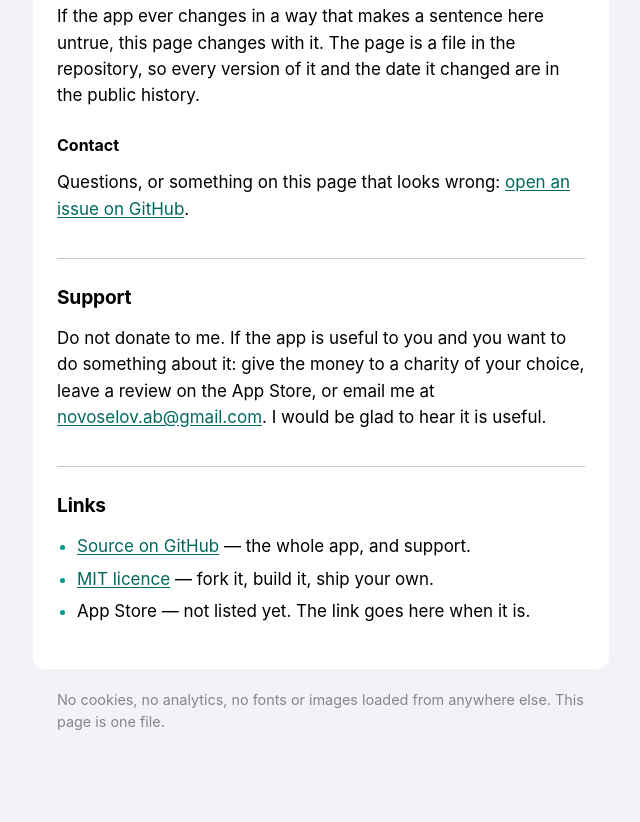
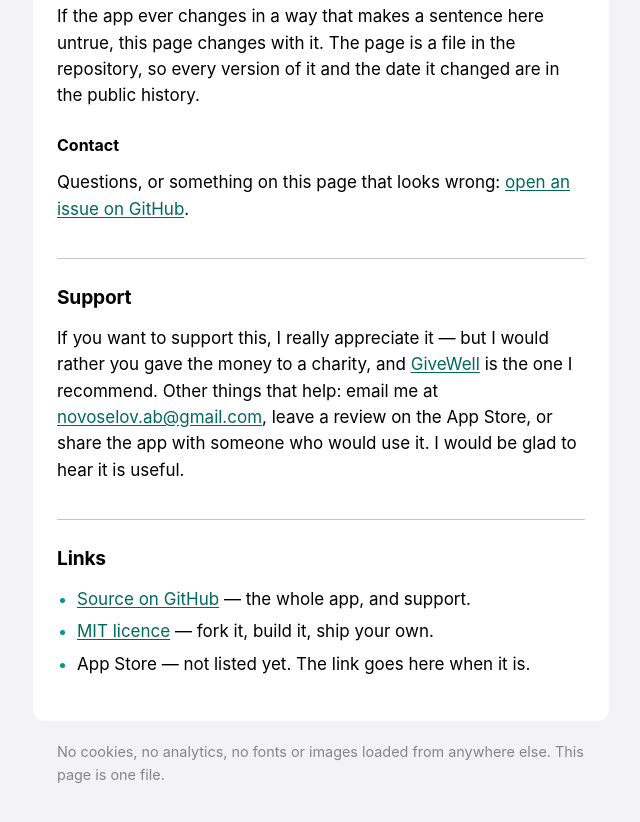
Before and after one commit to novoselov-ab/boring-tracker, a plain HTML site: page docs/index.html in a window 1280 px wide. Shown: the part 3061-3883 px from the top of the page, without its empty margins (319-959 px from the left). Drawn offline with Linux system fonts and the light colour scheme.

Commit message:
Say the same thing about support in the README and on the website
Both carried the construction Anton objected to on the About screen: the
README's "there is nothing to click — I do not take donations and there is no
button for it anywhere", and the website's "Do not donate to me." Each opens
by refusing an offer the reader has not made, and each then explains the
absence of a button — which is the explanation he is rejecting, not the fact.

Now all three say it the same way and in his order: appreciation, then the
money goes to a charity with **GiveWell** named as the recommendation, then
email, review, share. GiveWell and sharing were in neither file before; the
app, the README and the site now list the same four things.

The App Store review stays unlinked in all three — there is still no listing
and so no id to build a URL from.

```diff
--- a/docs/index.html
+++ b/docs/index.html
@@ -217,10 +217,12 @@ on GitHub</a>.</p>
 
 <h2>Support</h2>
 
-<p>Do not donate to me. If the app is useful to you and you want to do something
-about it: give the money to a charity of your choice, leave a review on the App
-Store, or email me at <a href="mailto:novoselov.ab@gmail.com">novoselov.ab@gmail.com</a>.
-I would be glad to hear it is useful.</p>
+<p>If you want to support this, I really appreciate it — but I would rather you
+gave the money to a charity, and <a href="https://www.givewell.org">GiveWell</a>
+is the one I recommend. Other things that help: email me at
+<a href="mailto:novoselov.ab@gmail.com">novoselov.ab@gmail.com</a>, leave a
+review on the App Store, or share the app with someone who would use it. I would
+be glad to hear it is useful.</p>
 
 <h2>Links</h2>
 
```
Also changed, not shown: 1 other file.
